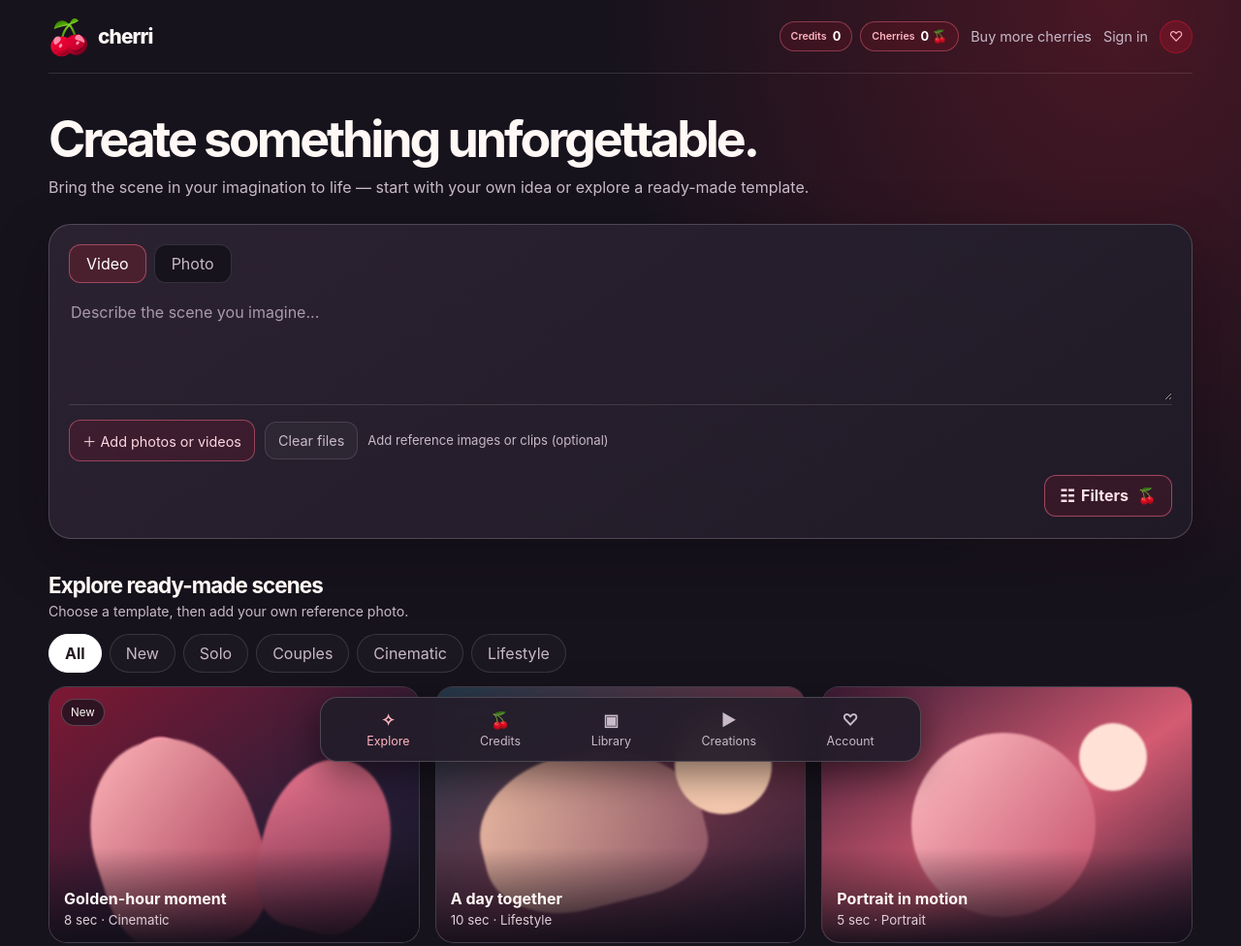
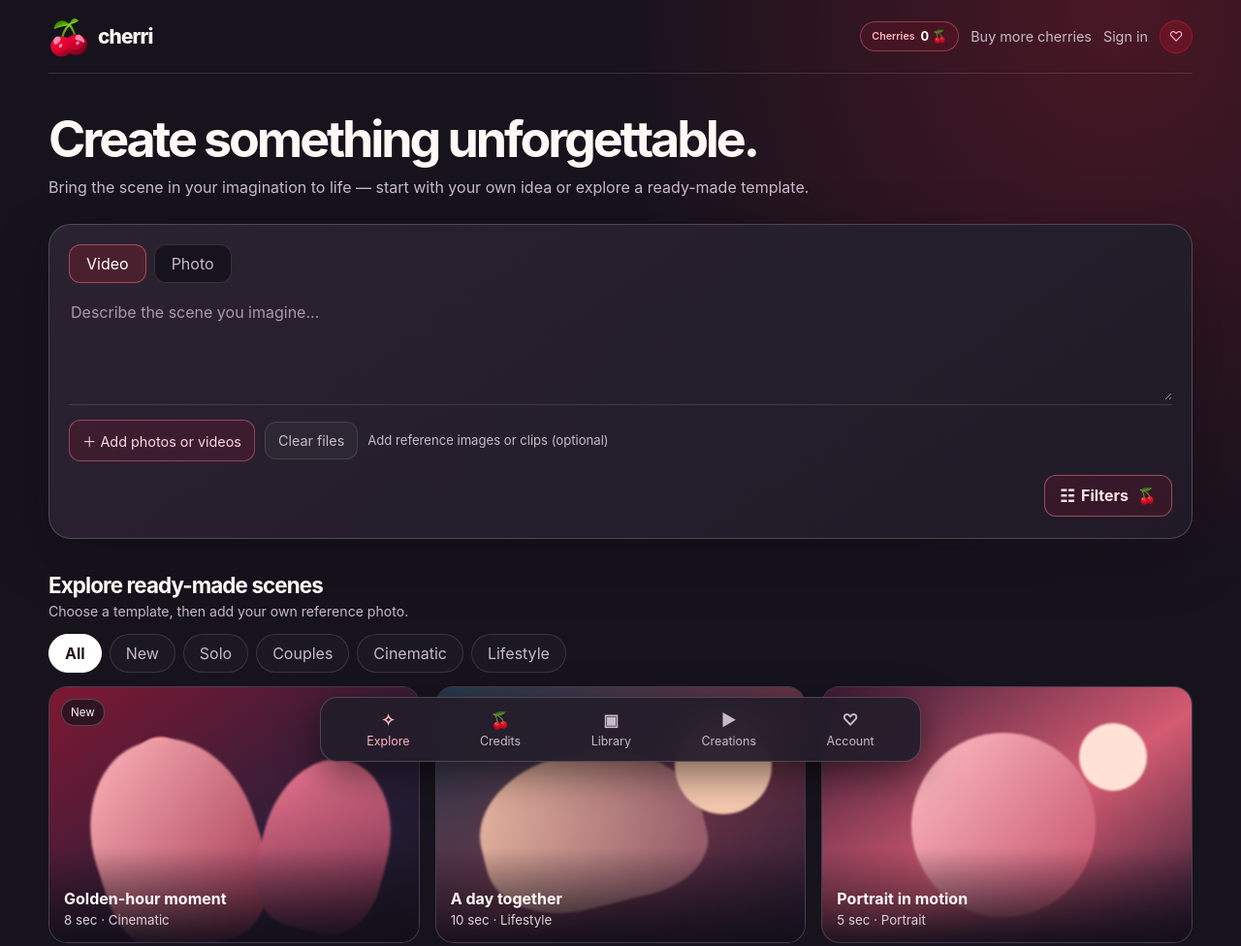
Before and after one commit to madspersson12-lab/Cherri, a plain HTML site: page explore.html in a window 1280 px wide. Shown: the top 976 px of the page at 97% size. Drawn offline with Linux system fonts and the light colour scheme.

Commit message:
Show only cherries balance in Explore header

```diff
--- a/explore.html
+++ b/explore.html
@@ -28,7 +28,7 @@ h1{font-size:clamp(2rem,5vw,3.25rem);letter-spacing:-.06em;margin:36px 0 6px}.su
 @media(max-width:520px){.header-right{gap:7px}.balance-pills{gap:5px}.balance-pill{padding:6px 8px;font-size:.72rem}.header-right>a[href='auth.html?mode=signin']{display:none}}@media(max-width:420px){.grid{grid-template-columns:1fr 1fr}.template{min-height:190px}}
 </style></head>
 <body><div class="wrap">
-<header><a class="brand" href="index.html"><img src="cherri-logo.svg" alt="">cherri</a><div class="header-right"><div class="balance-pills" aria-label="Your demo balance"><span class="balance-pill"><small>Credits</small><strong id="header-credits">0</strong></span><span class="balance-pill"><small>Cherries</small><strong id="header-cherries">0 🍒</strong></span></div><a href="credits.html">Buy more cherries</a><a href="auth.html?mode=signin">Sign in</a><a class="avatar" href="auth.html?mode=signup" aria-label="Account">♡</a></div></header>
+<header><a class="brand" href="index.html"><img src="cherri-logo.svg" alt="">cherri</a><div class="header-right"><div class="balance-pills" aria-label="Your demo balance"><span class="balance-pill"><small>Cherries</small><strong id="header-cherries">0 🍒</strong></span></div><a href="credits.html">Buy more cherries</a><a href="auth.html?mode=signin">Sign in</a><a class="avatar" href="auth.html?mode=signup" aria-label="Account">♡</a></div></header>
 <main>
 <h1>Create something unforgettable.</h1><p class="sub">Bring the scene in your imagination to life — start with your own idea or explore a ready-made template.</p>
 <section class="composer" aria-label="Creation setup">
@@ -63,7 +63,7 @@ h1{font-size:clamp(2rem,5vw,3.25rem);letter-spacing:-.06em;margin:36px 0 6px}.su
 </main></div>
 <nav class="bottom-nav" aria-label="Main navigation"><a class="active" href="explore.html"><b>✧</b>Explore</a><a href="credits.html"><b>🍒</b>Credits</a><a href="auth.html?mode=signin"><b>▣</b>Library</a><a href="auth.html?mode=signin"><b>▶</b>Creations</a><a href="auth.html?mode=signin"><b>♡</b>Account</a></nav>
 <script>
-const demoBalance=Number(localStorage.getItem('cherriDemoBalance')||0);document.getElementById('header-credits').textContent=demoBalance.toLocaleString();document.getElementById('header-cherries').textContent=demoBalance.toLocaleString()+' 🍒';
+const demoBalance=Number(localStorage.getItem('cherriDemoBalance')||0);document.getElementById('header-cherries').textContent=demoBalance.toLocaleString()+' 🍒';
 document.querySelectorAll('[data-mode]').forEach(b=>b.addEventListener('click',()=>{document.querySelectorAll('[data-mode]').forEach(x=>x.classList.toggle('active',x===b));document.querySelector('.prompt').placeholder=b.dataset.mode==='Video'?'Describe the video scene you imagine...':'Describe the image you imagine...';}));
 const input=document.getElementById('media'),preview=document.getElementById('file-preview'),status=document.getElementById('upload-status');let urls=[];
 function clearFiles(){urls.forEach(URL.revokeObjectURL);urls=[];preview.innerHTML='';preview.style.display='none';input.value='';status.textContent='Add reference images or clips (optional)';}
```
